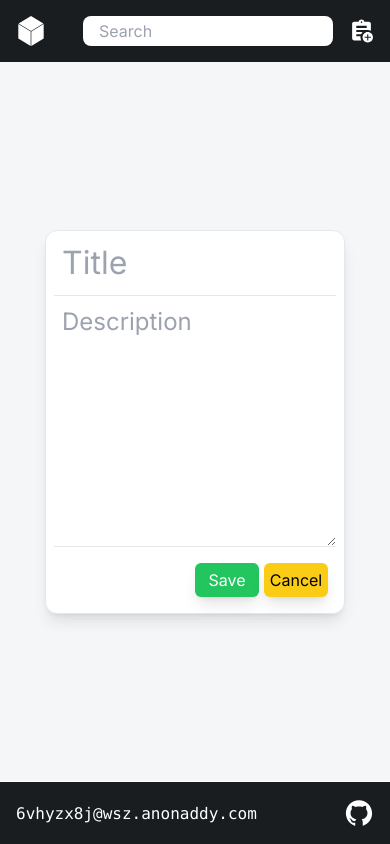
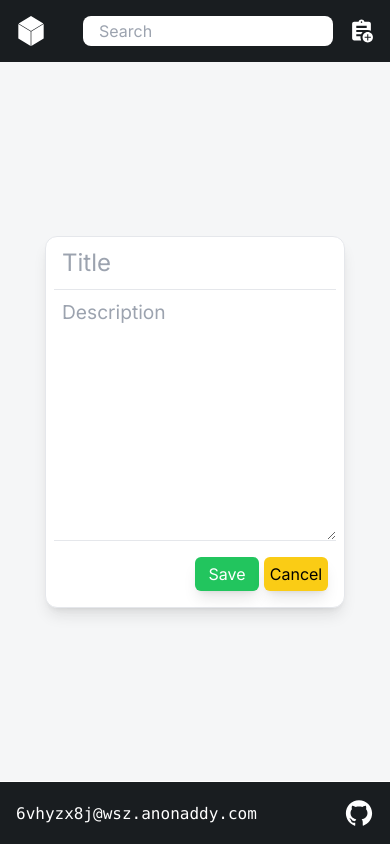
Before and after one commit to wSzki/test_technique, a Next.js app in the folder app/next/: page / in a window 390 px wide. Both pictures are taken after a click on the icon 361 px from the left and 31 px from the top of the page. Built offline with nearby package versions, Linux system fonts and the light colour scheme.

Commit message:
fix mobile font size

```diff
--- a/app/next/src/components/Card/InputDescription.tsx
+++ b/app/next/src/components/Card/InputDescription.tsx
@@ -28,7 +28,7 @@ export default function InputDescription ({task, nocheck}:any) {
 						focus:outline-none
 						min-h-[250px]
 						p-[0.5rem]
-						text-[1.5rem]
+						text-[1.2rem]
 						${form_error && nocheck?"placeholder:text-red-300":""}
 						${completed && !nocheck?"bg-gray-200":"bg-white"}
 						`}
--- a/app/next/src/components/Card/InputTitle.tsx
+++ b/app/next/src/components/Card/InputTitle.tsx
@@ -38,7 +38,7 @@ export default function Title ({task, nocheck}:any) {
 						caret-gray-500
 						p-[0.5rem]
 						pt-[0px]
-						text-[2rem]
+						text-[1.5rem]
 						${completed && !nocheck?"bg-gray-200":"bg-white"}
 						${form_error?"placeholder:text-red-300":""}
 						`}
```
